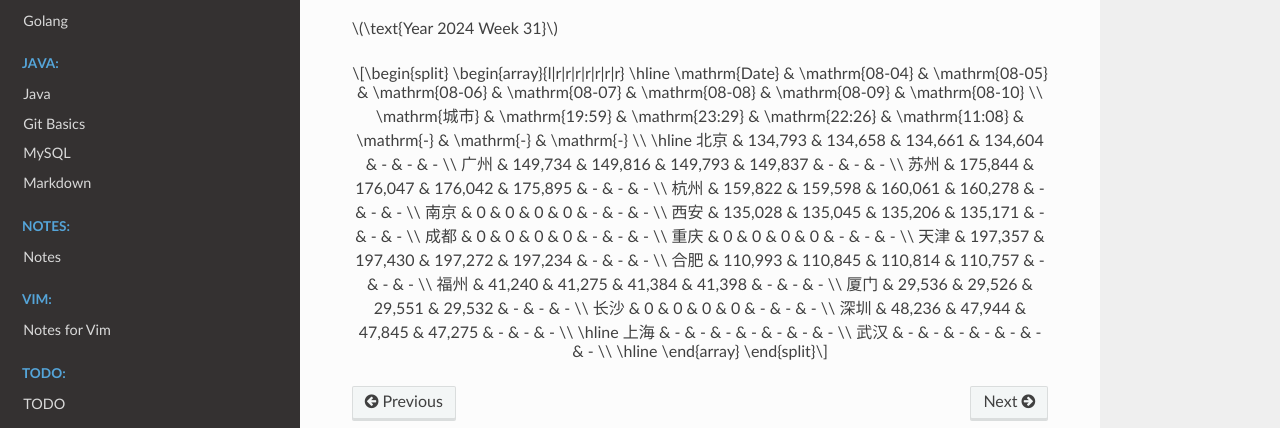
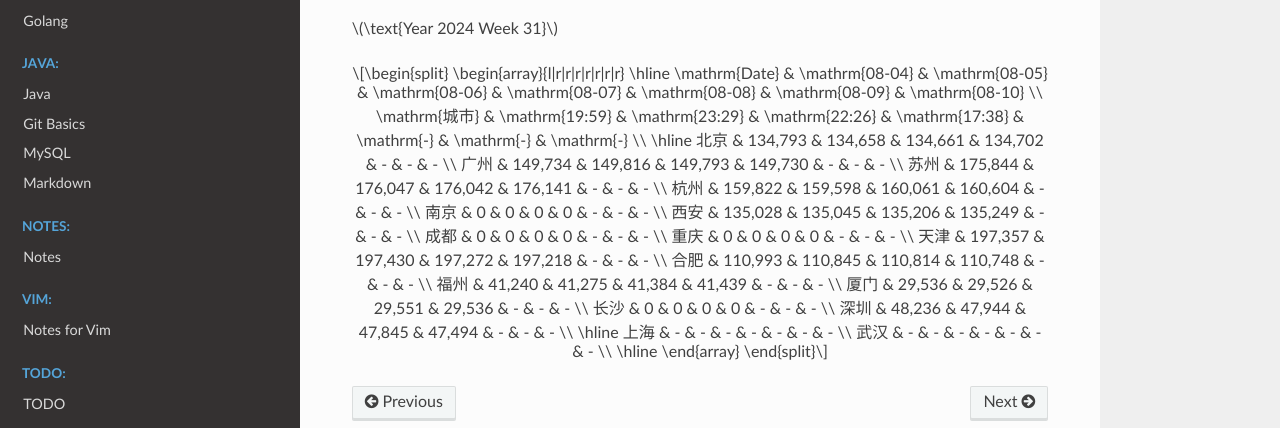
Before and after one commit to Pyrad/pyradnotes, a Sphinx documentation site: the page built from source/RealEstate/resalenumbers2024.md, in a window 1280 px wide and 900 px high, scrolled down 15088 px. Shown: the part 349-777 px from the top of the window. Built offline with Sphinx 7.4.7 and the Read the Docs theme 2.0.0, drawn with Linux system fonts in a browser that asks for light colours; pages that are not in the unit, such as notebooks, are missing from menus; a script that is not in the unit is left out.

Commit message:
Realestate Update resale numbers 2024-08-07 17:38

```diff
--- a/source/RealEstate/resalenumbers2024.md
+++ b/source/RealEstate/resalenumbers2024.md
@@ -1003,22 +1003,22 @@ $$
 \begin{array}{l|r|r|r|r|r|r|r}
 \hline
 \mathrm{Date} & \mathrm{08-04} & \mathrm{08-05} & \mathrm{08-06} & \mathrm{08-07} & \mathrm{08-08} & \mathrm{08-09} & \mathrm{08-10} \\
-\mathrm{城市} & \mathrm{19:59} & \mathrm{23:29} & \mathrm{22:26} & \mathrm{11:08} & \mathrm{-} & \mathrm{-} & \mathrm{-} \\
+\mathrm{城市} & \mathrm{19:59} & \mathrm{23:29} & \mathrm{22:26} & \mathrm{17:38} & \mathrm{-} & \mathrm{-} & \mathrm{-} \\
 \hline
-北京 & 134,793 & 134,658 & 134,661 & 134,604 & - & - & - \\
-广州 & 149,734 & 149,816 & 149,793 & 149,837 & - & - & - \\
-苏州 & 175,844 & 176,047 & 176,042 & 175,895 & - & - & - \\
-杭州 & 159,822 & 159,598 & 160,061 & 160,278 & - & - & - \\
+北京 & 134,793 & 134,658 & 134,661 & 134,702 & - & - & - \\
+广州 & 149,734 & 149,816 & 149,793 & 149,730 & - & - & - \\
+苏州 & 175,844 & 176,047 & 176,042 & 176,141 & - & - & - \\
+杭州 & 159,822 & 159,598 & 160,061 & 160,604 & - & - & - \\
 南京 & 0 & 0 & 0 & 0 & - & - & - \\
-西安 & 135,028 & 135,045 & 135,206 & 135,171 & - & - & - \\
+西安 & 135,028 & 135,045 & 135,206 & 135,249 & - & - & - \\
 成都 & 0 & 0 & 0 & 0 & - & - & - \\
 重庆 & 0 & 0 & 0 & 0 & - & - & - \\
-天津 & 197,357 & 197,430 & 197,272 & 197,234 & - & - & - \\
-合肥 & 110,993 & 110,845 & 110,814 & 110,757 & - & - & - \\
-福州 & 41,240 & 41,275 & 41,384 & 41,398 & - & - & - \\
-厦门 & 29,536 & 29,526 & 29,551 & 29,532 & - & - & - \\
+天津 & 197,357 & 197,430 & 197,272 & 197,218 & - & - & - \\
+合肥 & 110,993 & 110,845 & 110,814 & 110,748 & - & - & - \\
+福州 & 41,240 & 41,275 & 41,384 & 41,439 & - & - & - \\
+厦门 & 29,536 & 29,526 & 29,551 & 29,536 & - & - & - \\
 长沙 & 0 & 0 & 0 & 0 & - & - & - \\
-深圳 & 48,236 & 47,944 & 47,845 & 47,275 & - & - & - \\
+深圳 & 48,236 & 47,944 & 47,845 & 47,494 & - & - & - \\
 \hline
 上海 & - & - & - & - & - & - & - \\
 武汉 & - & - & - & - & - & - & - \\
```
Also changed, not shown: 1 other file.
